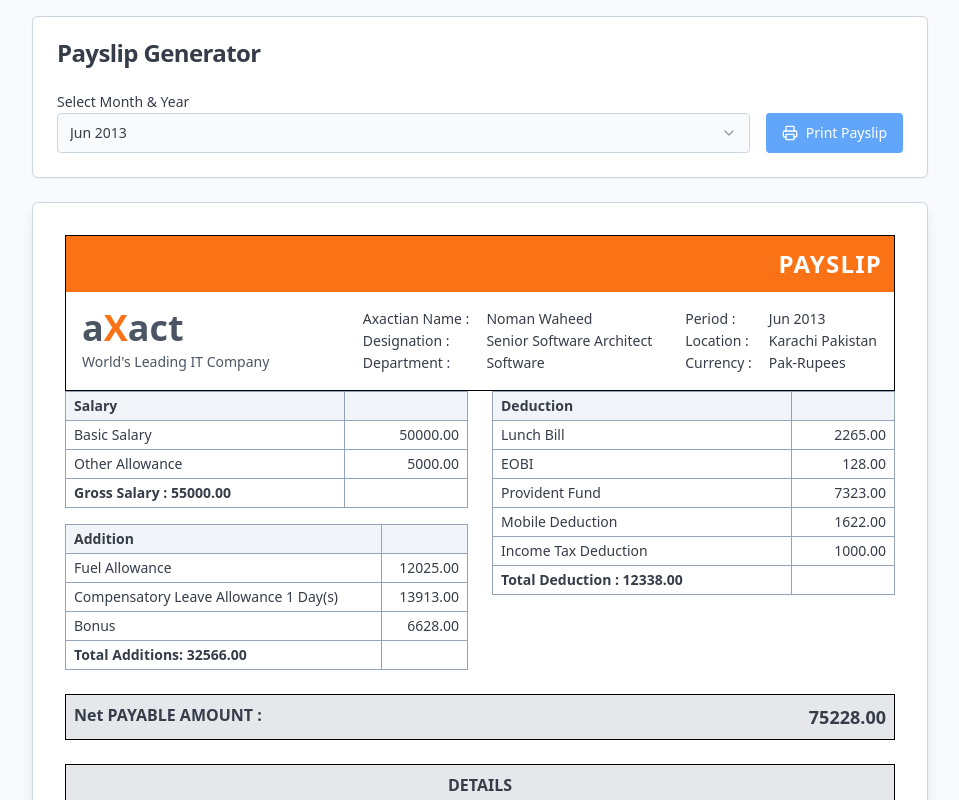
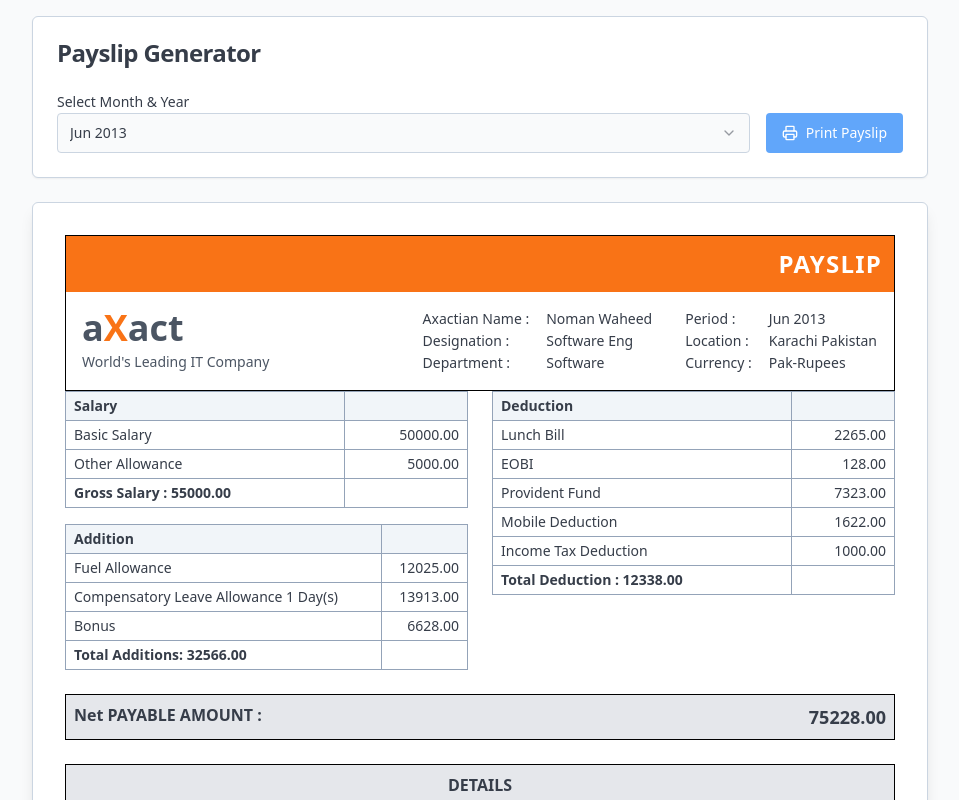
Before and after one commit to sandboxdeveloper3/payslip-genie-pro, a React (Vite) app: page / in a window 1280 px wide. Shown: the top 800 px of the page, without its empty margins (160-1119 px from the left). Built offline with nearby package versions, Linux system fonts and the light colour scheme; the HTML template or start-up script is replaced by a standard one.

Commit message:
Update designation to Software Eng

```diff
--- a/src/components/PayslipGenerator.tsx
+++ b/src/components/PayslipGenerator.tsx
@@ -168,7 +168,7 @@ const PayslipGenerator = () => {
                       </tr>
                       <tr>
                         <td className="text-left pr-4"><span className="font-medium">Designation :</span></td>
-                        <td className="text-left">Senior Software Architect</td>
+                        <td className="text-left">Software Eng</td>
                         <td className="text-left pl-8 pr-4"><span className="font-medium">Location :</span></td>
                         <td className="text-left">Karachi Pakistan</td>
                       </tr>
```
